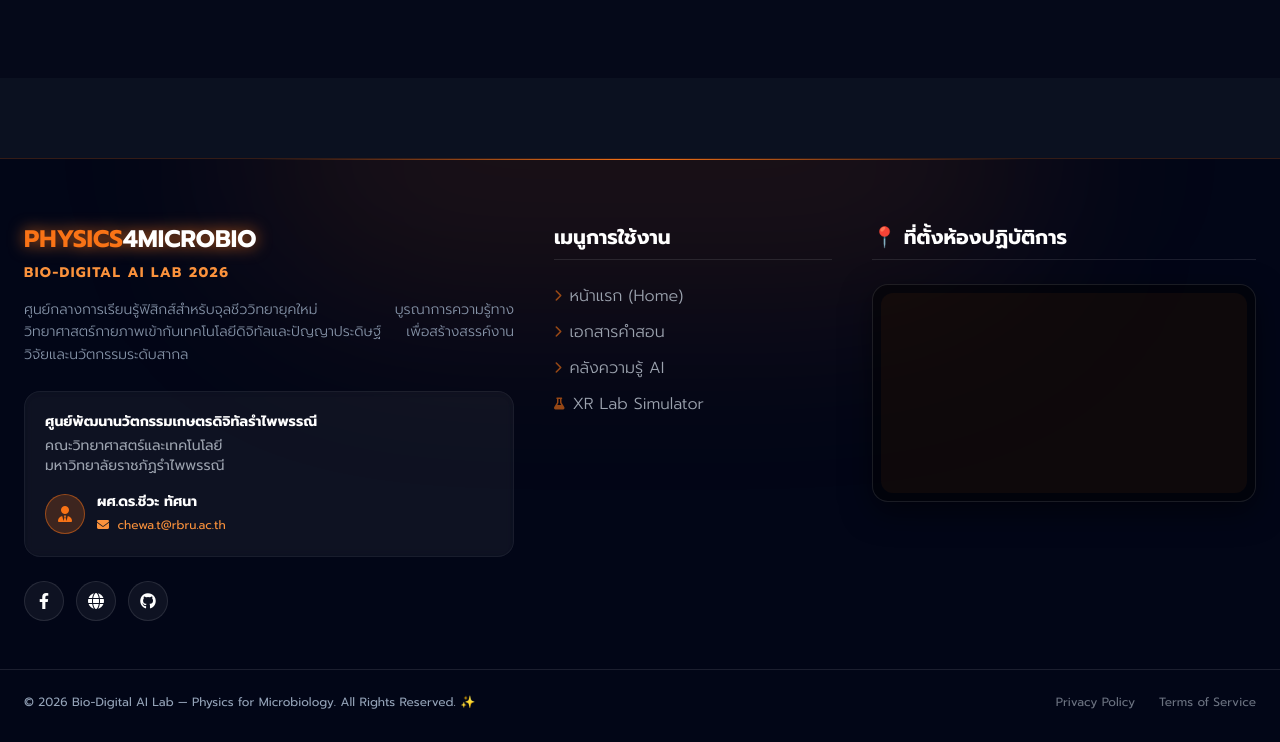
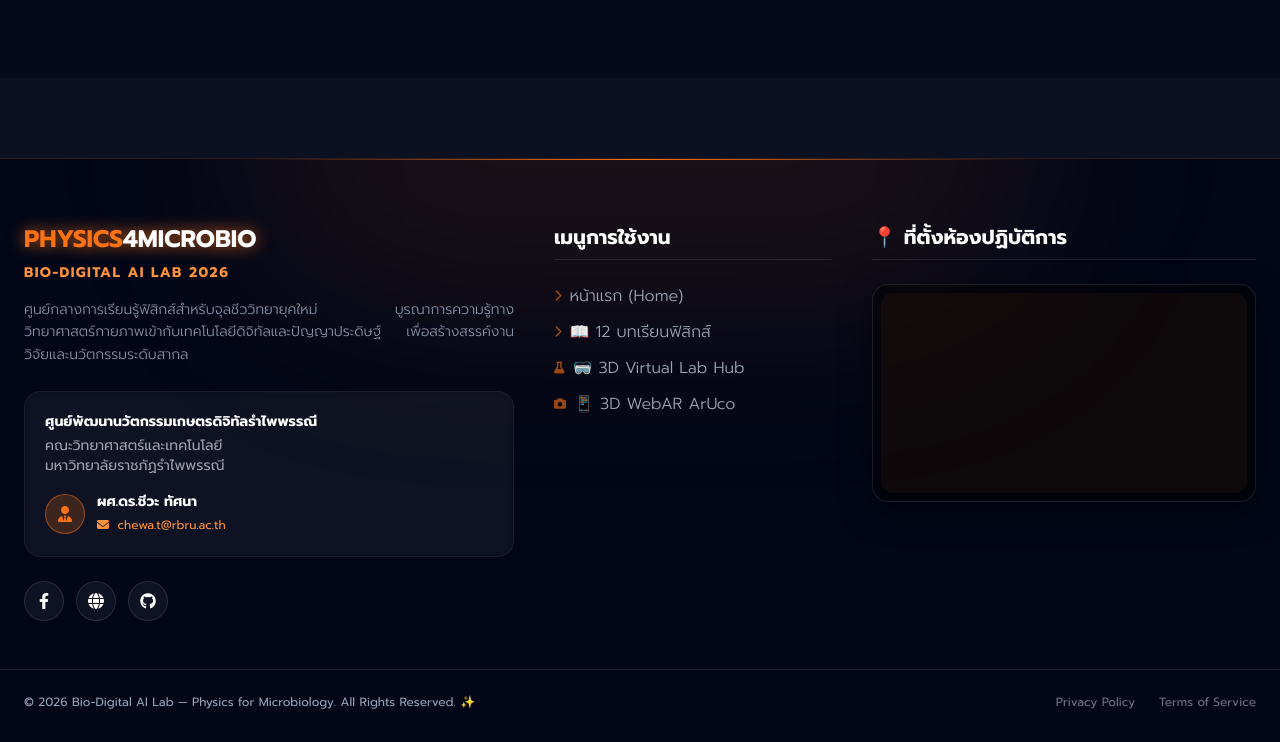
Before and after one commit to TsanaPhysics/physics4microbiology2027, a PHP site: page /03_physics4microbio2026/index.php in a window 1280 px wide. Shown: the part 3174-3916 px from the top of the page. Run offline with PHP 8.4, Linux system fonts and the light colour scheme; some libraries are stand-ins or nearby versions.

Commit message:
fix(nav): resolve 404 on xrlab by updating footer links and adding automatic 3D Virtual Lab Hub redirect

```diff
--- /dev/null
+++ b/03_physics4microbio2026/chapters/xrlab/index.php
@@ -0,0 +1,5 @@
+<?php
+// Automatic Fallback Redirect to 3D Virtual Lab Hub
+header("Location: ../../../virtual_lab/index.html");
+exit();
+?>
--- a/03_physics4microbio2026/includes/footer.php
+++ b/03_physics4microbio2026/includes/footer.php
@@ -47,12 +47,12 @@
             <ul class="space-y-3">
                 <li><a href="<?php echo $basePath ?? ''; ?>index.php" class="text-gray-400 hover:text-orange-500 flex items-center transition-colors font-light">
                     <i class="fas fa-chevron-right text-xs text-orange-500/60 mr-2"></i> หน้าแรก (Home)</a></li>
-                <li><a href="#" class="text-gray-400 hover:text-orange-500 flex items-center transition-colors font-light">
-                    <i class="fas fa-chevron-right text-xs text-orange-500/60 mr-2"></i> เอกสารคำสอน</a></li>
-                <li><a href="#" class="text-gray-400 hover:text-orange-500 flex items-center transition-colors font-light">
-                    <i class="fas fa-chevron-right text-xs text-orange-500/60 mr-2"></i> คลังความรู้ AI</a></li>
-                <li><a href="xrlab/index.php" class="text-gray-400 hover:text-orange-500 flex items-center transition-colors font-light">
-                    <i class="fas fa-flask text-xs text-orange-500/60 mr-2"></i> XR Lab Simulator</a></li>
+                <li><a href="<?php echo $basePath ?? ''; ?>chapters/ch01_th.php" class="text-gray-400 hover:text-orange-500 flex items-center transition-colors font-light">
+                    <i class="fas fa-chevron-right text-xs text-orange-500/60 mr-2"></i> 📖 12 บทเรียนฟิสิกส์</a></li>
+                <li><a href="<?php echo $basePath ?? ''; ?>../virtual_lab/index.html" class="text-gray-400 hover:text-orange-500 flex items-center transition-colors font-light">
+                    <i class="fas fa-flask text-xs text-orange-500/60 mr-2"></i> 🥽 3D Virtual Lab Hub</a></li>
+                <li><a href="<?php echo $basePath ?? ''; ?>webar/ar_aruco_textbook.html?ar=1" target="_blank" class="text-gray-400 hover:text-orange-500 flex items-center transition-colors font-light">
+                    <i class="fas fa-camera text-xs text-orange-500/60 mr-2"></i> 📱 3D WebAR ArUco</a></li>
             </ul>
         </div>
 
@@ -88,13 +88,13 @@
             <span class="text-[10px] font-bold">Home</span>
             <div class="absolute -bottom-3 w-1/2 h-1 bg-orange-500 rounded-t-full shadow-[0_0_10px_#f97316]"></div>
         </a>
-        <a href="#" class="flex flex-col items-center text-gray-400 hover:text-orange-500 transition-colors">
+        <a href="<?php echo $basePath ?? ''; ?>chapters/ch01_th.php" class="flex flex-col items-center text-gray-400 hover:text-orange-500 transition-colors">
             <i class="fas fa-book-open text-xl mb-1"></i>
             <span class="text-[10px] font-medium">Lessons</span>
         </a>
-        <a href="#" class="flex flex-col items-center text-gray-400 hover:text-orange-500 transition-colors">
+        <a href="<?php echo $basePath ?? ''; ?>../virtual_lab/index.html" class="flex flex-col items-center text-gray-400 hover:text-orange-500 transition-colors">
             <i class="fas fa-flask text-xl mb-1"></i>
-            <span class="text-[10px] font-medium">Lab AI</span>
+            <span class="text-[10px] font-medium">Virtual Lab</span>
         </a>
         <a href="#" class="flex flex-col items-center text-gray-400 hover:text-orange-500 transition-colors">
             <i class="fas fa-user-graduate text-xl mb-1"></i>
--- /dev/null
+++ b/03_physics4microbio2026/xrlab/index.php
@@ -0,0 +1,5 @@
+<?php
+// Automatic Fallback Redirect to 3D Virtual Lab Hub
+header("Location: ../../virtual_lab/index.html");
+exit();
+?>
```
